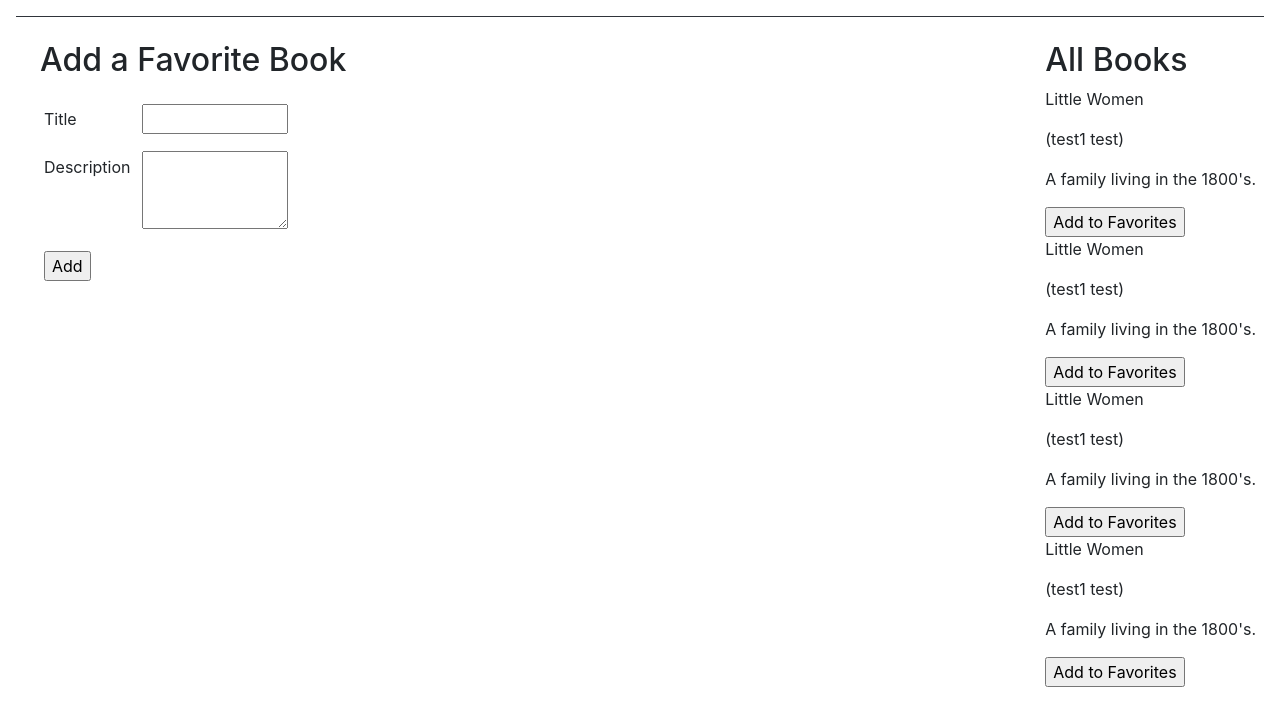
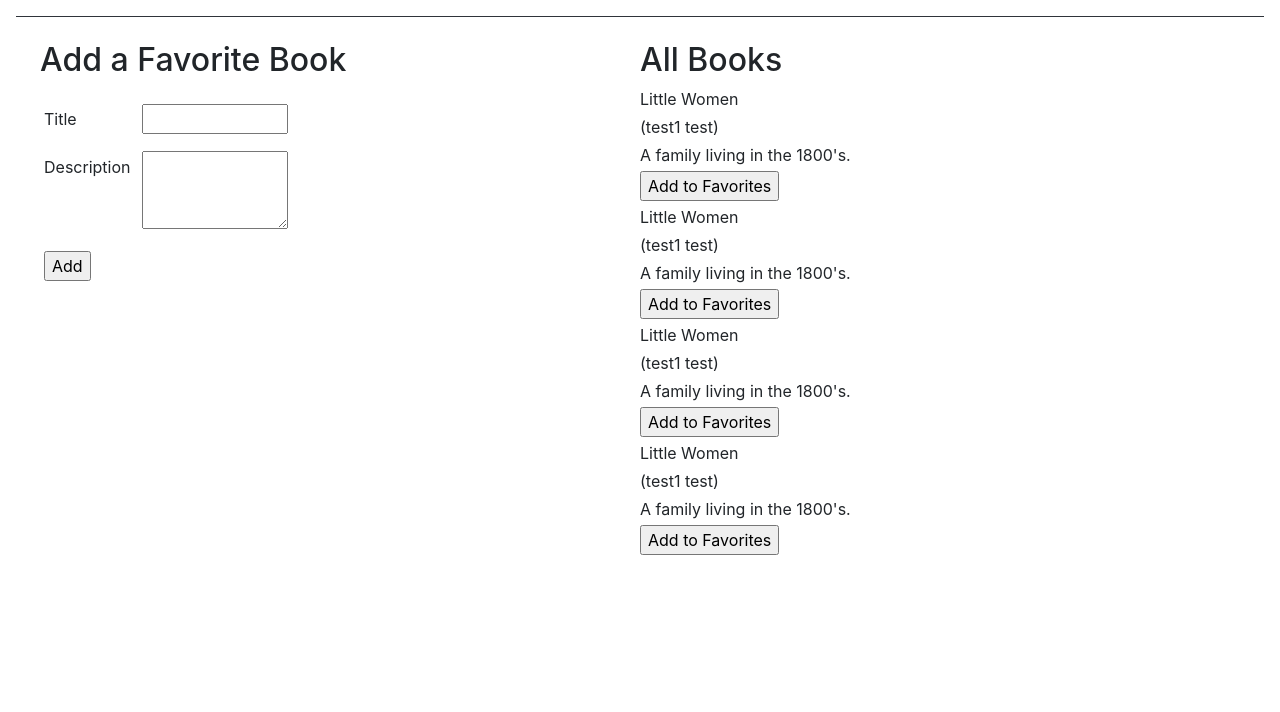
Before and after one commit to JennyWauer/favorite_books, a Django app: template favorites/templates/books.html in a window 1280 px wide. Shown: the part 88-800 px from the top of the page. Run offline with Django 3.2, Linux system fonts and the light colour scheme; the template is opened without the code that fills it: values that come from a table or form of the project are taken from there, others are empty; the visitor is signed in with stand-in values (Sample User, id 1); data comes from the database, SQL or seed files in the repository; some libraries are stand-ins or nearby versions.

Commit message:
Update books list style

```diff
--- a/favorites/templates/books.html
+++ b/favorites/templates/books.html
@@ -35,16 +35,16 @@
                 <input type="submit" name="add" value="Add" class="form-group ml-1">
             </form>
         </div>
-        <div>
-            <h2>All Books </h2>
+        <div class="w-50">
+            <h2 class="mt-0">All Books </h2>
             {% for book in books %}
-            <p>{{ book.title }}</p>
-            <p>({{ book.uploaded_by.first_name }} {{ book.uploaded_by.last_name }})</p>
-            <p>{{ book.desc }}</p>
+            <p class="mt-0 mb-1">{{ book.title }}</p>
+            <p class="mt-0 mb-1">({{ book.uploaded_by.first_name }} {{ book.uploaded_by.last_name }})</p>
+            <p class="mt-0 mb-1">{{ book.desc }}</p>
             {% if book in books_user_likes %}
-            <p>This is one of your favorites</p>
+            <p class="mt-0 mb-1">This is one of your favorites</p>
             {% else %}
-            <form action="/add_favorite" method="POST">
+            <form class="mt-0 mb-1" action="/add_favorite" method="POST">
                 {% csrf_token %}
                 <input type="hidden" name="book_id" value="{{ book.id }}">
                 <input type="hidden" name="user_id" value="{{ user.id }}">
```
